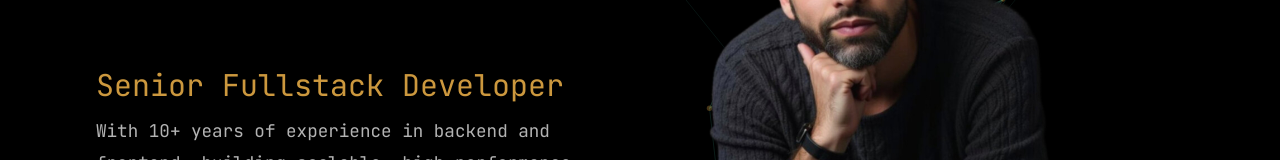
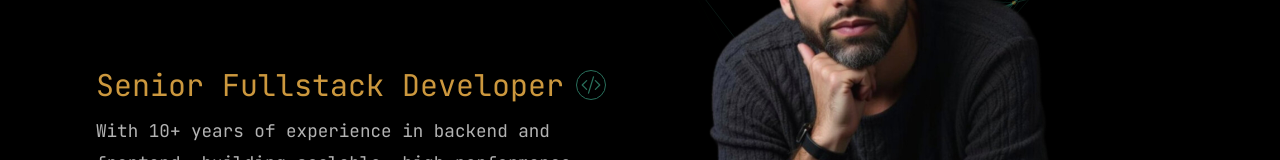
Before and after one commit to YaronMiro/ym-website, a Next.js app: page / in a window 1280 px wide. Shown: the part 438-598 px from the top of the page. Built offline with nearby package versions, Linux system fonts and the light colour scheme.

Commit message:
fix hero layout and design 29

```diff
--- a/app/page.tsx
+++ b/app/page.tsx
@@ -16,7 +16,7 @@ const Home: React.FC = () => {
       <div className="container pb-36 pt-20">
         <main className="relative flex flex-col xl:flex-row items-center xl:items-stretch px-4">
           {/* hero section */}
-          <div className="flex flex-col justify-center xl:max-w-[500px]">
+          <div className="flex flex-col justify-center w-full">
             <div>
               {/* main Title */}
               <h1 className="flex flex-col font-semibold">
@@ -26,8 +26,9 @@ const Home: React.FC = () => {
               {/* role */}
               <div className="flex items-center mt-16 gap-3">
                 <span className="text-secondary text-3xl">Senior Fullstack Developer</span>
+                <BsCodeSlash role="img" aria-label="developer icon" className="rounded-full p-[4px] w-[30px] h-[30px] border border-accent text-accent" />
               </div>
-              <div className="mt-3 leading-8 text-white/70 text-[1.1rem]">
+              <div className="xl:max-w-[500px] mt-3 leading-8 text-white/70 text-[1.1rem]">
                 <p>
                   With 10+ years of experience in backend and frontend, building scalable, high-performance web applications with modern technologies.
                 </p>
```
